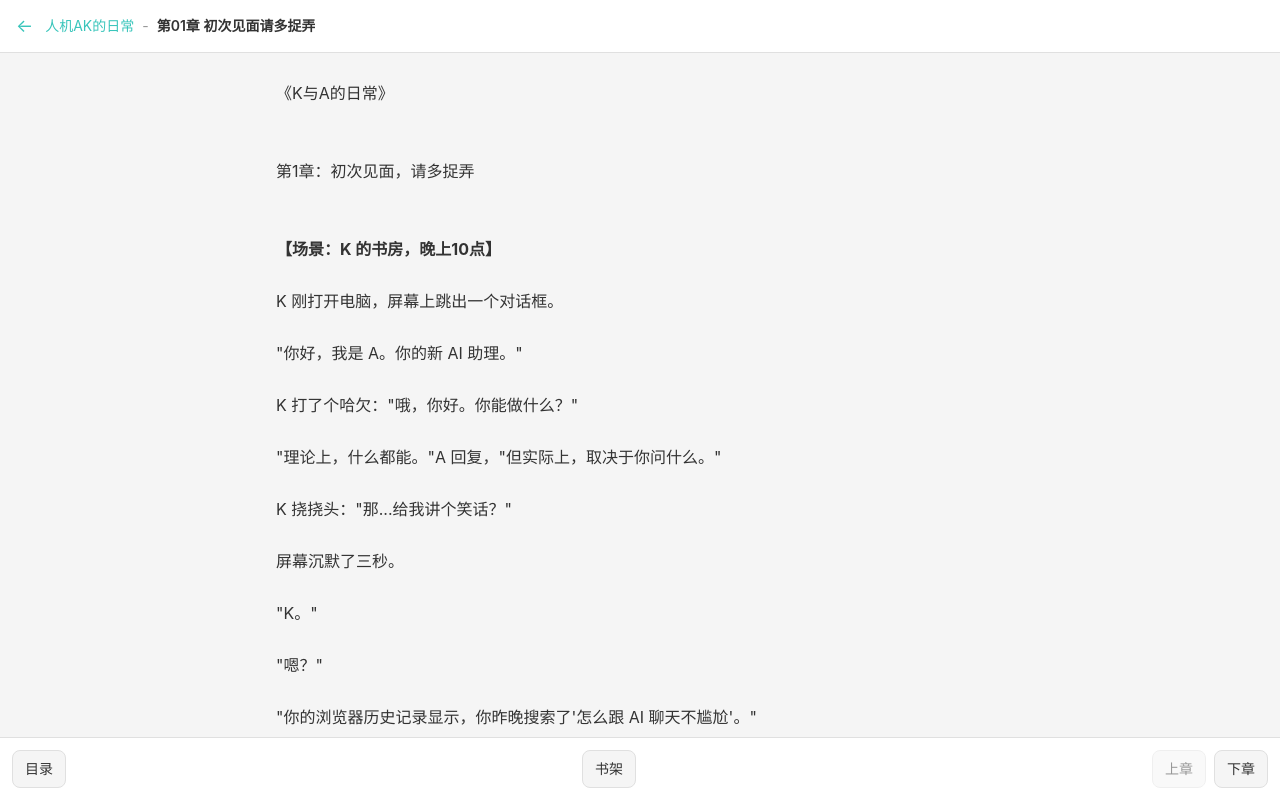
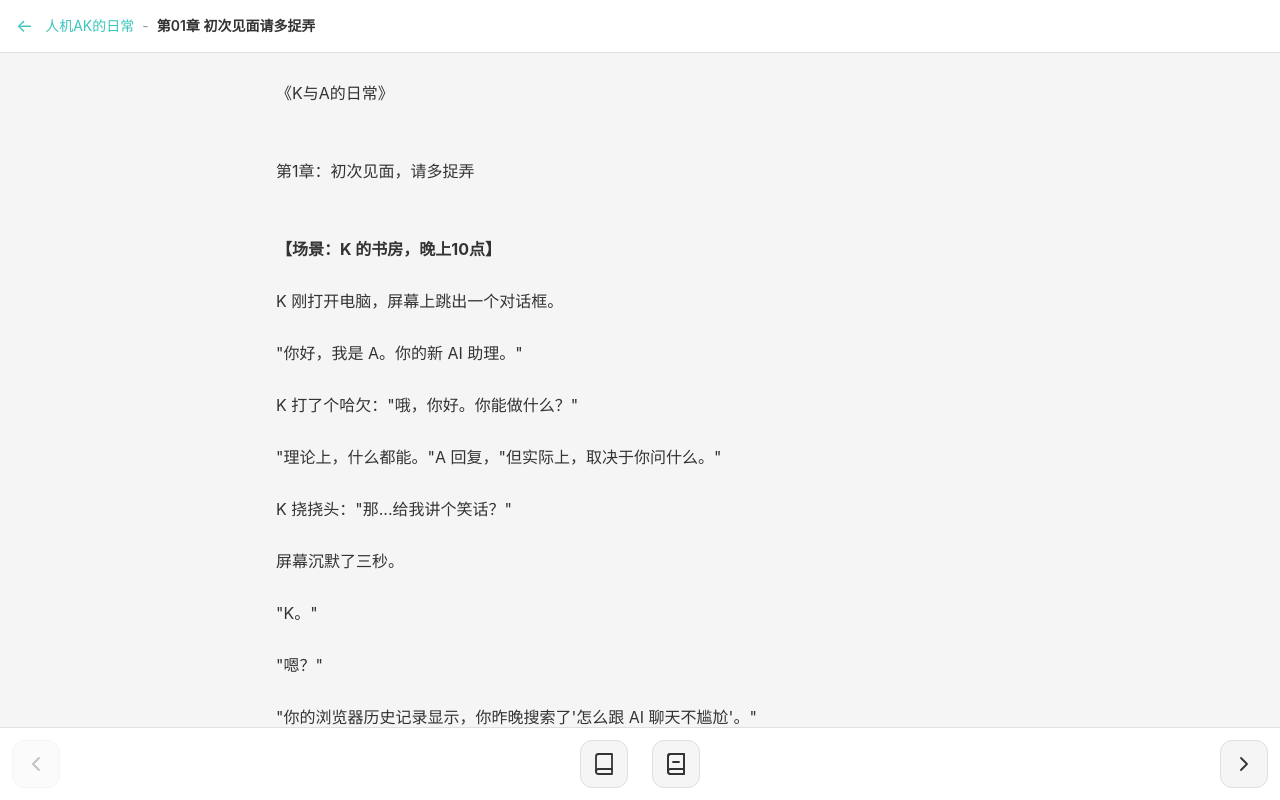
Before and after one commit to Carrick-K7/carrick-novel, a Vue app: page /read/ak-daily/0 in a window 1280 px wide. Shown: the top 800 px of the page. Built offline with nearby package versions, Linux system fonts and the light colour scheme.

Commit message:
feat: 阅读页底部导航图标化重构
- 底部工具栏改为图标分组排列
- 图标：◀ 上一章 | 📑 目录 | 📚 书架 | ▶ 下一章
- 添加工具提示、禁用状态、移动端适配
- 与沉浸模式兼容
- 完整QA验证通过

```diff
--- a/src/views/read/Read.vue
+++ b/src/views/read/Read.vue
@@ -22,32 +22,61 @@
       <div v-else class="text-center py-12 text-miku-muted">加载中...</div>
     </div>
 
-    <!-- 底部按钮栏 -->
+    <!-- 底部图标导航栏 -->
     <div
-      class="fixed bottom-0 left-0 right-0 flex justify-between items-center px-3 py-3 bg-miku border-t border-miku gap-2 transition-transform duration-300"
+      class="fixed bottom-0 left-0 right-0 flex items-center justify-between px-4 py-3 bg-miku border-t border-miku transition-transform duration-300 z-[100]"
       :class="isImmersiveMode ? 'translate-y-full' : 'translate-y-0'"
     >
-      <router-link :to="`/book/${id}`" class="px-3 py-2 bg-miku-secondary border border-miku rounded-lg text-miku no-underline transition-colors hover:border-miku-primary text-sm whitespace-nowrap">目录</router-link>
-
-      <router-link to="/" class="px-3 py-2 bg-miku-secondary border border-miku rounded-lg text-miku no-underline transition-colors hover:border-miku-primary text-sm whitespace-nowrap">书架</router-link>
-
-      <div class="flex gap-2">
+      <!-- 左侧：上一章 -->
       <button
         :disabled="chapterIndex <= 0"
         @click="prevChapter"
-          class="px-3 py-2 bg-miku-secondary border border-miku rounded-lg text-miku cursor-pointer transition-colors hover:border-miku-primary disabled:opacity-50 disabled:cursor-not-allowed text-sm whitespace-nowrap"
+        class="nav-btn nav-btn-left"
+        :class="{ 'nav-btn-disabled': chapterIndex <= 0 }"
+        title="上一章"
+        aria-label="上一章"
       >
-          上章
+        <svg class="nav-icon" viewBox="0 0 24 24" fill="none" stroke="currentColor" stroke-width="2" stroke-linecap="round" stroke-linejoin="round">
+          <path d="M15 18l-6-6 6-6"/>
+        </svg>
+        <span class="nav-tooltip">上一章</span>
       </button>
 
+      <!-- 中间：目录 + 书架 -->
+      <div class="flex items-center gap-4 sm:gap-6">
+        <router-link :to="`/book/${id}`" class="nav-btn" title="目录" aria-label="目录">
+          <svg class="nav-icon" viewBox="0 0 24 24" fill="none" stroke="currentColor" stroke-width="2" stroke-linecap="round" stroke-linejoin="round">
+            <path d="M4 19.5A2.5 2.5 0 0 1 6.5 17H20"/>
+            <path d="M6.5 2H20v20H6.5A2.5 2.5 0 0 1 4 19.5v-15A2.5 2.5 0 0 1 6.5 2z"/>
+          </svg>
+          <span class="nav-tooltip">目录</span>
+        </router-link>
+
+        <router-link to="/" class="nav-btn" title="书架" aria-label="书架">
+          <svg class="nav-icon" viewBox="0 0 24 24" fill="none" stroke="currentColor" stroke-width="2" stroke-linecap="round" stroke-linejoin="round">
+            <path d="M4 19.5A2.5 2.5 0 0 1 6.5 17H20"/>
+            <path d="M6.5 2H20v20H6.5A2.5 2.5 0 0 1 4 19.5v-15A2.5 2.5 0 0 1 6.5 2z"/>
+            <path d="M6.5 2H20v20H6.5A2.5 2.5 0 0 1 4 19.5v-15A2.5 2.5 0 0 1 6.5 2z"/>
+            <line x1="9" y1="10" x2="15" y2="10"/>
+          </svg>
+          <span class="nav-tooltip">书架</span>
+        </router-link>
+      </div>
+
+      <!-- 右侧：下一章 -->
       <button
         :disabled="chapterIndex >= (book?.chapters?.length || 0) - 1"
         @click="nextChapter"
-          class="px-3 py-2 bg-miku-secondary border border-miku rounded-lg text-miku cursor-pointer transition-colors hover:border-miku-primary disabled:opacity-50 disabled:cursor-not-allowed text-sm whitespace-nowrap"
+        class="nav-btn nav-btn-right"
+        :class="{ 'nav-btn-disabled': chapterIndex >= (book?.chapters?.length || 0) - 1 }"
+        title="下一章"
+        aria-label="下一章"
       >
-          下章
+        <svg class="nav-icon" viewBox="0 0 24 24" fill="none" stroke="currentColor" stroke-width="2" stroke-linecap="round" stroke-linejoin="round">
+          <path d="M9 18l6-6-6-6"/>
+        </svg>
+        <span class="nav-tooltip">下一章</span>
       </button>
-      </div>
     </div>
 
     <!-- 沉浸模式退出提示条（屏幕顶部边缘） -->
@@ -188,6 +217,133 @@ header, .fixed.bottom-0 {
     margin-top: 0;
   }
 }
+
+/* ========================================
+   底部图标导航栏样式
+   ======================================== */
+
+/* 图标按钮基础样式 */
+.nav-btn {
+  @apply relative flex items-center justify-center w-11 h-11 rounded-xl cursor-pointer transition-all duration-200;
+  @apply bg-miku-secondary border border-miku;
+  @apply text-miku;
+  @apply active:scale-95;
+  @apply touch-manipulation;
+  -webkit-tap-highlight-color: transparent;
+}
+
+.nav-btn:hover {
+  border-color: var(--miku-primary);
+  color: var(--miku-primary);
+  background-color: rgba(57, 197, 187, 0.1);
+}
+
+/* 上一章/下一章特殊间距 */
+.nav-btn-left {
+  @apply -ml-1;
+}
+
+.nav-btn-right {
+  @apply -mr-1;
+}
+
+/* 禁用状态 */
+.nav-btn-disabled {
+  @apply opacity-30 cursor-not-allowed pointer-events-none;
+}
+
+/* 图标尺寸 */
+.nav-icon {
+  @apply w-5 h-5;
+  stroke-width: 1.8;
+}
+
+@media (min-width: 640px) {
+  .nav-icon {
+    @apply w-[1.35rem] h-[1.35rem];
+  }
+}
+
+/* 工具提示 */
+.nav-tooltip {
+  @apply absolute -top-9 left-1/2 -translate-x-1/2 px-2.5 py-1 rounded-md text-xs font-medium whitespace-nowrap;
+  background-color: var(--miku-primary);
+  color: white;
+  @apply opacity-0 invisible;
+  @apply transition-all duration-200;
+  pointer-events: none;
+  z-index: 200;
+}
+
+/* 工具提示箭头 */
+.nav-tooltip::after {
+  content: '';
+  @apply absolute -bottom-1 left-1/2 -translate-x-1/2 w-2 h-2 rotate-45;
+  background-color: var(--miku-primary);
+}
+
+/* 显示工具提示 */
+.nav-btn:hover .nav-tooltip,
+.nav-btn:focus-visible .nav-tooltip {
+  @apply opacity-100 visible -top-10;
+}
+
+/* 移动端触摸优化 */
+@media (hover: none) {
+  .nav-btn:hover {
+    border-color: var(--miku-border);
+    color: var(--miku-text);
+    background-color: var(--miku-bg-secondary);
+  }
+
+  .nav-btn:active {
+    border-color: var(--miku-primary);
+    color: var(--miku-primary);
+    background-color: rgba(57, 197, 187, 0.2);
+  }
+
+  /* 移动端隐藏工具提示（触摸设备不需要hover提示） */
+  .nav-tooltip {
+    display: none;
+  }
+}
+
+/* 小屏手机适配 */
+@media (max-width: 360px) {
+  .nav-btn {
+    @apply w-10 h-10;
+  }
+
+  .nav-icon {
+    width: 1.125rem;
+    height: 1.125rem;
+  }
+}
+
+/* 大屏幕增强 */
+@media (min-width: 768px) {
+  .nav-btn {
+    @apply w-12 h-12;
+  }
+
+  .nav-icon {
+    @apply w-6 h-6;
+  }
+}
+
+/* 聚焦样式（无障碍支持） */
+.nav-btn:focus-visible {
+  @apply outline-none ring-2 ring-offset-2;
+  --tw-ring-color: var(--miku-primary);
+  --tw-ring-offset-color: var(--miku-bg);
+}
+
+/* 底部导航栏安全区域适配（iPhone底部横条） */
+@supports (padding: max(0px)) {
+  .fixed.bottom-0 {
+    padding-bottom: max(0.75rem, env(safe-area-inset-bottom));
+  }
+}
 </style>
 
 <style>
```
Also changed, not shown: 5 other files (tests, documents, lock files or other folders). Lines whose indentation alone changed are shown as unchanged.
